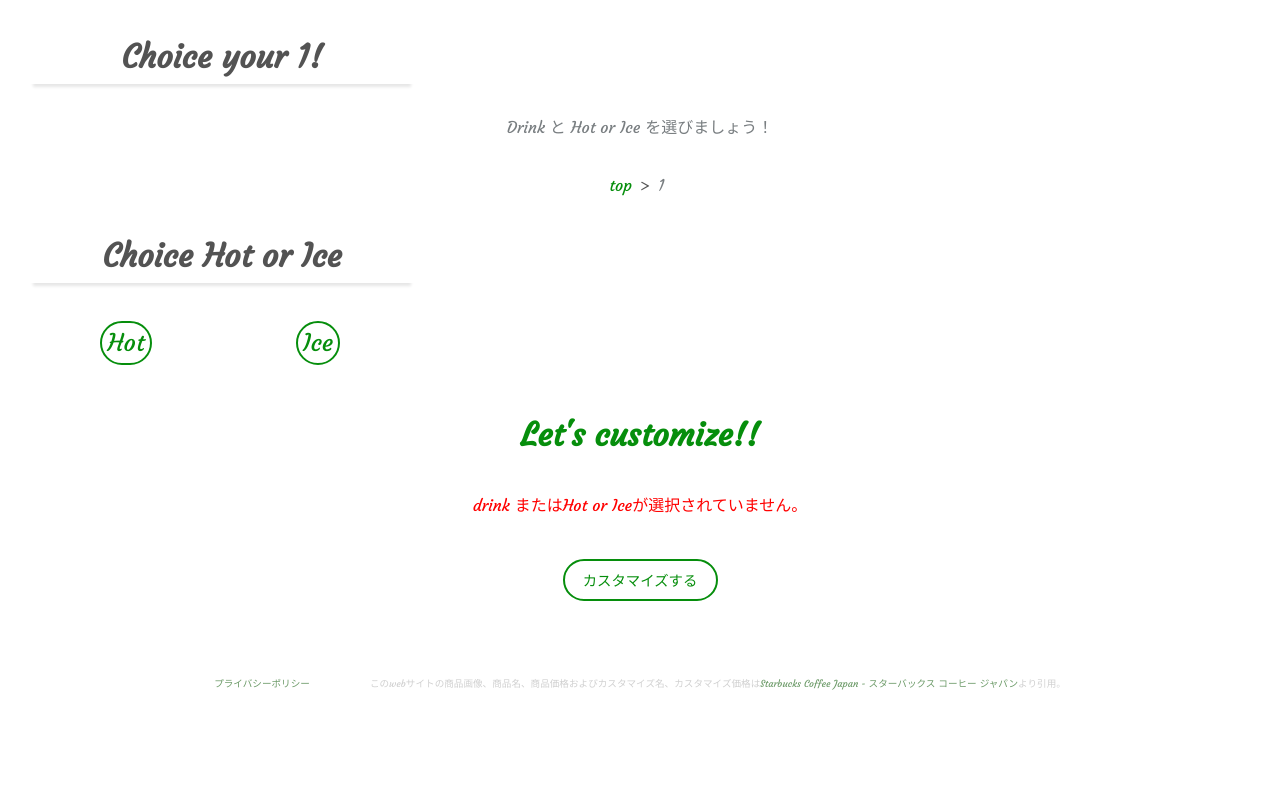
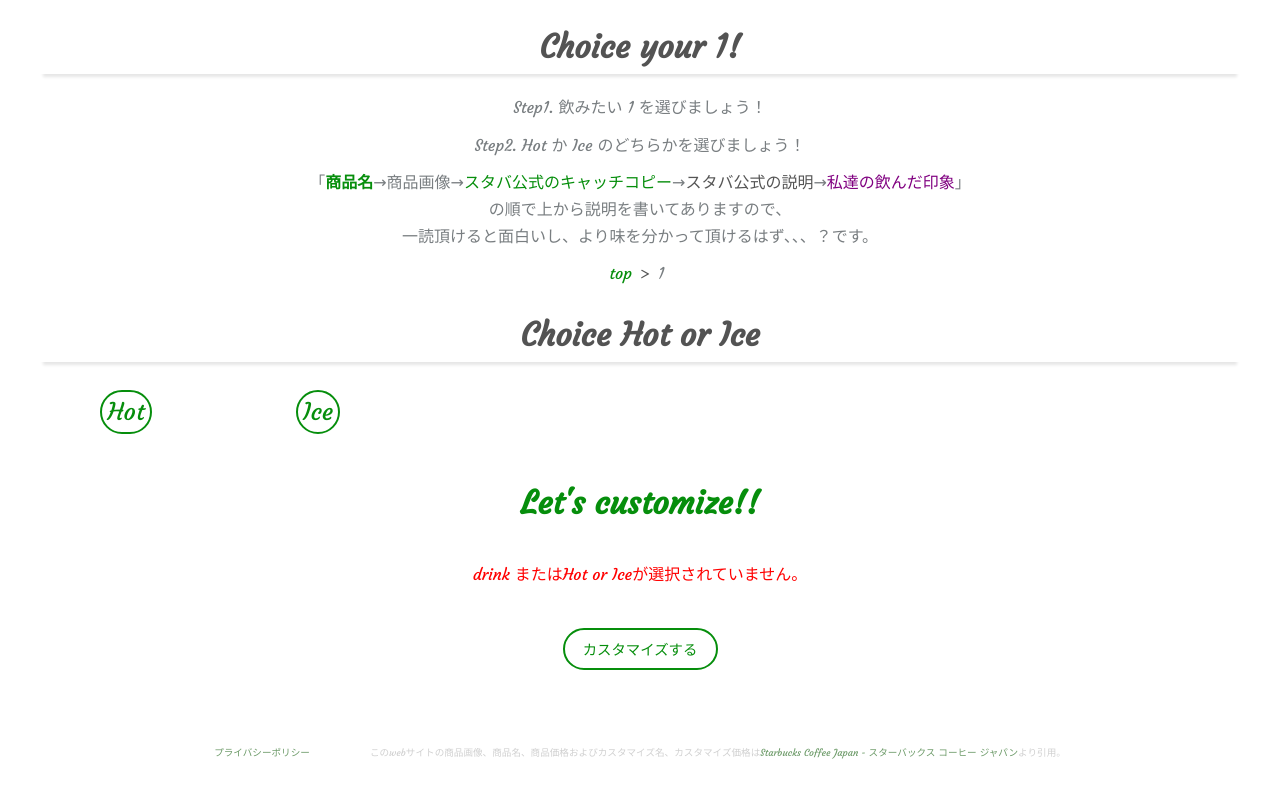
Before and after one commit to kenjiprograming/pj_starbucks-customize-app, a CodeIgniter app: page /database/index.php/searchcontroller/index/1 in a window 1280 px wide. Before the commit the page ends 690 px from the top, so only its background shows below. Run offline with CodeIgniter, Linux system fonts and the light colour scheme; data that the repository does not hold is empty; some libraries are stand-ins or nearby versions; some web fonts are replaced.

Commit message:
:construction: 検索ページの文言を再考する issue#9

```diff
--- a/application/controllers/SearchController.php
+++ b/application/controllers/SearchController.php
@@ -23,10 +23,6 @@ class SearchController extends CI_Controller
             'kind' => $kind,
         ];
 
-//        echo '<pre>';
-//        print_r($assign);
-//        exit();
-
         $this->twig->render('/templates/search.html.twig', $assign);
     }
 
--- a/application/views/templates/search.html.twig
+++ b/application/views/templates/search.html.twig
@@ -18,7 +18,11 @@
 {% block header %}
     <header>
         <h1>Choice your {{ kind }}!</h1>
-        <p>Drink {% if kind != 'frappuccino' %} と Hot or Ice{% endif %} を選びましょう！</p>
+        <div class="header-text">
+            <p>Step1. 飲みたい {{ kind }} を選びましょう！</p>
+            {% if kind != 'frappuccino' %}<p>Step2. Hot か Ice のどちらかを選びましょう！</p>{% endif %}
+            <p>「<span class="shouhinmei">商品名</span>→商品画像→<span class="catchcopy">スタバ公式のキャッチコピー</span>→<span class="officialtext">スタバ公式の説明</span>→<span class="impression">私達の飲んだ印象</span>」<br>の順で上から説明を書いてありますので、<br>一読頂けると面白いし、より味を分かって頂けるはず、、、？です。</p>
+        </div>
     </header>
 {% endblock header %}
 
@@ -53,11 +57,15 @@
                         >
                         <label for="{{ index }}" @click="scroll()">
                             <div class="inner-label">
-                                <p>
+                                <p class="drink-title">
                                     {{ drink.name|raw }}
                                     {% if drink.customizes['ice'] is empty and drink.customizes['hot'] is empty %}<br>(coming soon...){% endif %}
                                 </p>
                                 <img style="max-width:300px; border-radius:150px;" src="{{ baseUrl }}common/img/{{ drink.imageUrl }}" alt="{{ drink.name|raw }}の画像です。">
+                                <p class="drink-subtitle">{{ drink.title }}</p>
+                                <p class="drink-text">{{ drink.text }}</p>
+                                {# todo: impressionの実装追加する #}
+                                <p class="drink-impression">xxx</p>
                             </div>
                         </label>
                     </div>
--- a/common/css/result_style.css
+++ b/common/css/result_style.css
@@ -8,6 +8,7 @@ header {
 h1 {
     color: #535353;
     text-align: center;
+    box-shadow: 0 6px 3px -3px rgba(0, 0, 0, 0.1);
     padding-top: 20px;
 }
 
--- a/common/css/search_style.css
+++ b/common/css/search_style.css
@@ -1,10 +1,30 @@
 h1 {
   color: #535353;
-  margin-top: 30px;
-  margin-left: 30px;
-  margin-bottom: 30px;
+  margin: 20px 40px;
   box-shadow: 0 6px 3px -3px rgba(0, 0, 0, 0.1);
-  width: 30%;
+  text-align: center;
+}
+
+.header-text {
+  margin: 10px;
+}
+
+.header-text p {
+  margin: 10px;
+}
+
+.header-text .shouhinmei {
+  color: #068e0c;
+  font-weight: bold;
+}
+.header-text .catchcopy {
+  color: #068e0c;
+}
+.header-text .officialtext {
+  color: #555;
+}
+.header-text .impression {
+  color: purple;
 }
 
 img {
@@ -26,7 +46,6 @@ img {
 .container-a {
   width: 30%;
   justify-content: center;
-  padding-top: 30px;
 }
 
 .container-a label  {
@@ -45,7 +64,7 @@ img {
   cursor: pointer;
 }
 
-.container-a input[type="radio"]:checked ~ label div  {
+.container-a input[type="radio"]:checked ~ label div {
   padding-top: 3px;
   border-radius: 10px;
   color: white;
@@ -54,6 +73,32 @@ img {
 
 .container-a input {
   display: none;
+}
+
+.container-a label .inner-label .drink-title {
+  margin: 20px;
+  font-weight: bold;
+  font-size: 16px;
+}
+
+.container-a label .inner-label .drink-subtitle {
+  margin: 10px;
+  font-size: 14px;
+  text-align: left;
+}
+
+.container-a label .inner-label .drink-text {
+  margin: 10px;
+  font-size: 13px;
+  color: #555;
+  text-align: left;
+}
+
+.container-a label .inner-label .drink-impression {
+  margin: 10px;
+  font-size: 13px;
+  color: purple;
+  text-align: left;
 }
 
 p {
```
